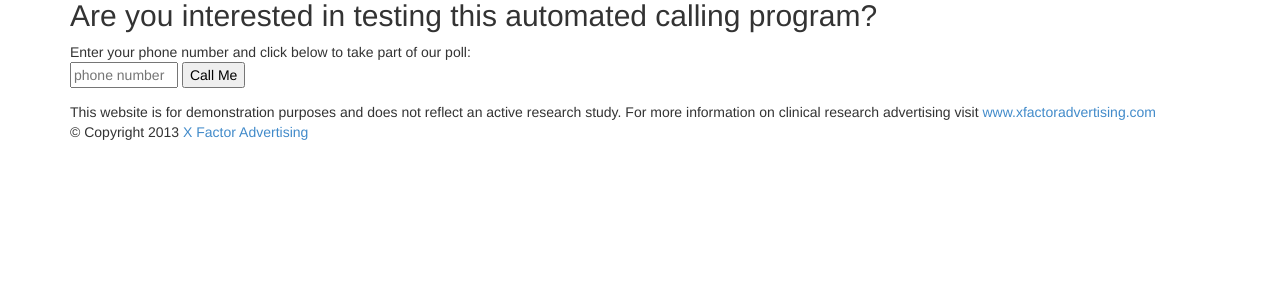
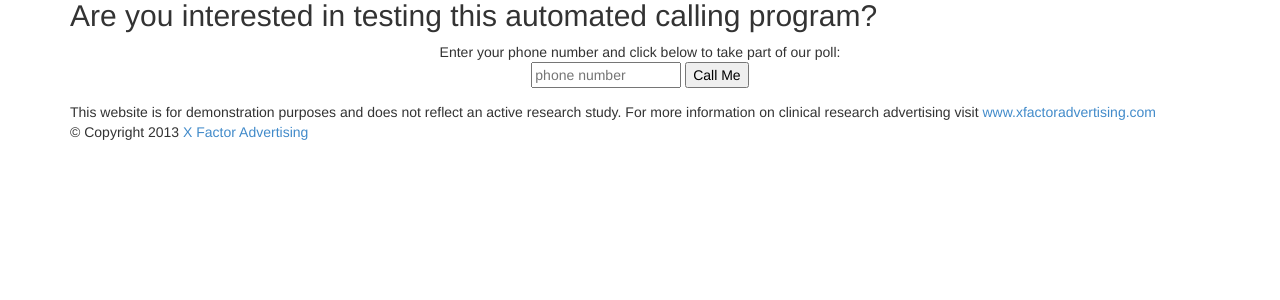
Before and after one commit to jessedictor/XfactorFinal, a PHP site: page / in a window 1280 px wide. Shown: the part 61-361 px from the top of the page. Run offline with PHP 8.4, Linux system fonts and the light colour scheme; some libraries are stand-ins or nearby versions.

Commit message:
Some Light js Validation on Index

```diff
--- a/index.php
+++ b/index.php
@@ -3,6 +3,8 @@
 		<title>Jesse's Test Application</title>
 
 			<script src="http://jessedictor.com/twilio/js/jquery-1.10.2.min.js"></script>
+			<script src="http://jquery.bassistance.de/validate/jquery.validate.js"></script>
+			<script src="http://jquery.bassistance.de/validate/additional-methods.js"></script>
 
 			<meta name="viewport" content="width=device-width, initial-scale=1.0" />
 			<!-- Latest compiled and minified CSS -->
@@ -16,8 +18,13 @@
 
 			<script>
 			function outCall()
-
 			{
+			phoneVal = $('#phone').val();
+			phoneVal = phoneVal.replace(/\D/g,'');
+			if(phoneVal.length < 10){
+				alert("Phone Number Error, Please Make Sure entered phone Number is Ten Characters, and Only Using Numeric Characters");
+				return false;
+			}
 
 			phoneVal = $('#phone').val();
 
@@ -68,10 +75,10 @@
 </div>
 <div id="call">
 	<div class="container">
-		<div class="clickToCall">
+		<div style="text-align:center" class="clickToCall">
 			<div class="callYou">Enter your phone number and click below to take part of our poll:</div>
 			<form action="/" id="callForm">
-				<input type="text" id="phone" name="phone" maxlength="10" size="10" placeholder="phone number">
+				<input type="text" style="width:150px;" id="phone" name="phone" maxlength="10" size="10" placeholder="phone number">
 				<input type="button" value="Call Me" onclick="outCall();">
 			</form>
 		</div>
```
